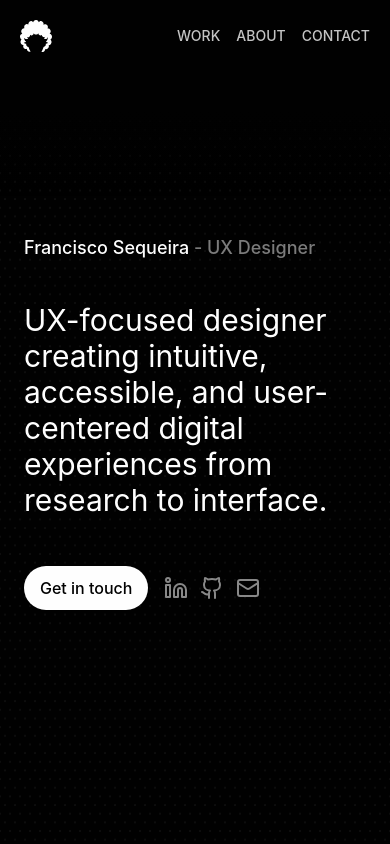
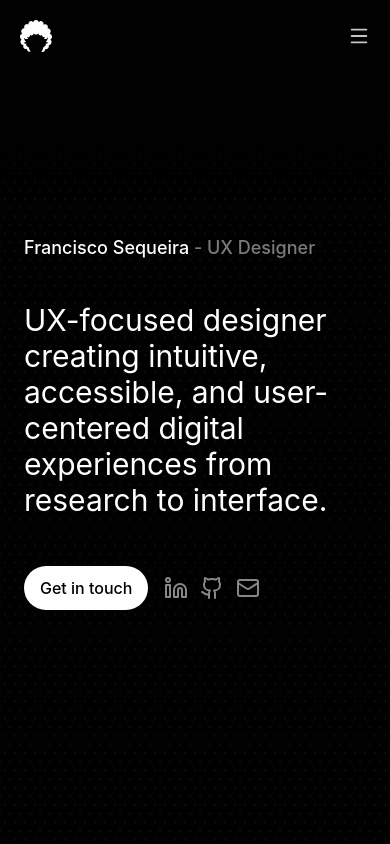
Before and after one commit to francis323/Portfolio, a React (Vite) app: page / in a window 390 px wide. Shown: the top 844 px of the page. Built offline with nearby package versions, Linux system fonts and the light colour scheme.

Commit message:
feat: enhance NavBar with mobile toggle functionality and animations; update ProjectCard transition delay based on reversed prop

```diff
--- a/src/components/layout/NavBar.jsx
+++ b/src/components/layout/NavBar.jsx
@@ -1,8 +1,13 @@
+import { useState } from "react";
 import logo from '/logo.svg'
-import { motion } from 'framer-motion'
+import { motion, AnimatePresence } from 'framer-motion'
+import { Menu, X } from 'lucide-react'
 
 export function NavBar() {
+    const [isOpen, setIsOpen] = useState(false);
+
     return (
+        <>
             <motion.nav className='bg-background flex justify-center p-5 pb-36 fixed top-0 left-0 w-full z-50'
                 style={{ background: 'linear-gradient(to top, transparent 0%, transparent 0%, var(--color-background) 45%, var(--color-background) 100%)' }}
                 initial={{ y: -100 }}
@@ -12,19 +17,84 @@ export function NavBar() {
             >
                 <div className='max-w-308 flex justify-between w-full items-center'>
                     <img src={logo} alt="Logo" />
-                <ul className="flex gap-4 font-inter uppercase text-sm font-medium text-secondary">
-                    <li>
-                        <a className='hover:text-foreground transition-colors duration-300' href="#work">Work</a>
-                    </li>
-                    <li>
-                        <a className='hover:text-foreground transition-colors duration-300' href="#about">About</a>
-                    </li>
-                    <li>
-                        <a className='hover:text-foreground transition-colors duration-300' href="#contact">Contact</a>
-                    </li>
+
+                    {/* Desktop */}
+                    <ul className="hidden md:flex gap-4 font-inter uppercase text-sm font-medium text-secondary">
+                        <li><a className='hover:text-foreground transition-colors duration-300' href="#work">Work</a></li>
+                        <li><a className='hover:text-foreground transition-colors duration-300' href="#about">About</a></li>
+                        <li><a className='hover:text-foreground transition-colors duration-300' href="#contact">Contact</a></li>
                     </ul>
+
+                    {/* Mobile toggle */}
+                    <button
+                        className="md:hidden text-secondary hover:text-foreground transition-colors duration-300 z-60"
+                        onClick={() => setIsOpen(!isOpen)}
+                        aria-label="Toggle menu"
+                    >
+                        {isOpen ? <X size={22} /> : <Menu size={22} />}
+                    </button>
                 </div>
+            </motion.nav>
 
-        </motion.nav>
+            <AnimatePresence>
+                {isOpen && (
+                    <>
+                        {/* Backdrop */}
+                        <motion.div
+                            className="md:hidden fixed inset-0 z-55"
+                            style={{
+                                backgroundColor: 'rgba(0, 0, 0, 0.5)',
+                                backdropFilter: 'blur(4px)',
+                                WebkitBackdropFilter: 'blur(4px)'
+                            }}
+                            initial={{ opacity: 0 }}
+                            animate={{ opacity: 1 }}
+                            exit={{ opacity: 0 }}
+                            transition={{ duration: 0.3 }}
+                            onClick={() => setIsOpen(false)}
+                        >
+
+                            {/* Sidebar */}
+                            {/* Sidebar */}
+                            <motion.div
+                                className="md:hidden fixed top-0 right-0 h-full w-2/3 max-w-xs z-60 flex flex-col justify-center px-10"
+                                style={{ background: 'var(--color-background)' }}
+                                initial={{ x: "100%" }}
+                                animate={{ x: 0 }}
+                                exit={{ x: "100%" }}
+                                transition={{ duration: 0.4, ease: [0.22, 1, 0.36, 1] }}
+                            >
+                                <button
+                                    className="absolute top-5 right-5 text-secondary hover:text-foreground transition-colors duration-300"
+                                    onClick={() => setIsOpen(false)}
+                                    aria-label="Close menu"
+                                >
+                                    <X size={22} />
+                                </button>
+
+                                <ul className="flex flex-col gap-8 font-inter uppercase text-sm font-medium text-secondary">
+                                    {["work", "about", "contact"].map((item, i) => (
+                                        <motion.li
+                                            key={item}
+                                            initial={{ opacity: 0, x: 20 }}
+                                            animate={{ opacity: 1, x: 0 }}
+                                            transition={{ delay: 0.15 + i * 0.08, duration: 0.4, ease: "easeOut" }}
+                                        >
+                                            <a
+                                                className='hover:text-foreground transition-colors duration-300'
+                                                href={`#${item}`}
+                                                onClick={() => setIsOpen(false)}
+                                            >
+                                                {item}
+                                            </a>
+                                        </motion.li>
+                                    ))}
+                                </ul>
+                            </motion.div>
+                        </motion.div>
+                    </>
+                )}
+            </AnimatePresence>
+        </>
     )
 }
--- a/src/components/project/ProjectCard.jsx
+++ b/src/components/project/ProjectCard.jsx
@@ -32,7 +32,7 @@ export function ProjectCard({ title, description, screenImage, alt, reversed = f
         initial={{ opacity: 0, x: reversed ? -40 : 40 }}
         whileInView={{ opacity: 1, x: 0 }}
         viewport={{ once: true, amount: 0.3 }}
-        transition={{ duration: 0.7, ease: [0.22, 1, 0.36, 1], delay: 0.15 }}
+        transition={{ duration: 0.7, ease: [0.22, 1, 0.36, 1], delay: reversed ? 0.15 : 0.35 }}
       >
         <LaptopMockup screenImage={screenImage} alt={alt} />
       </motion.div>
```
Lines whose indentation alone changed are shown as unchanged.
